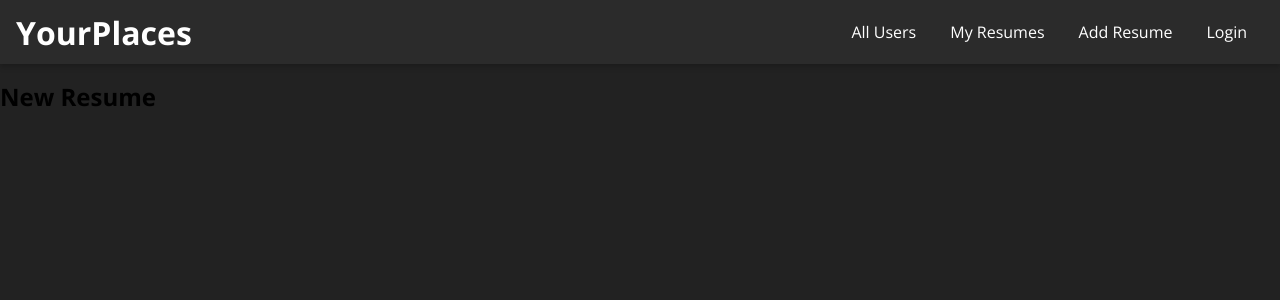
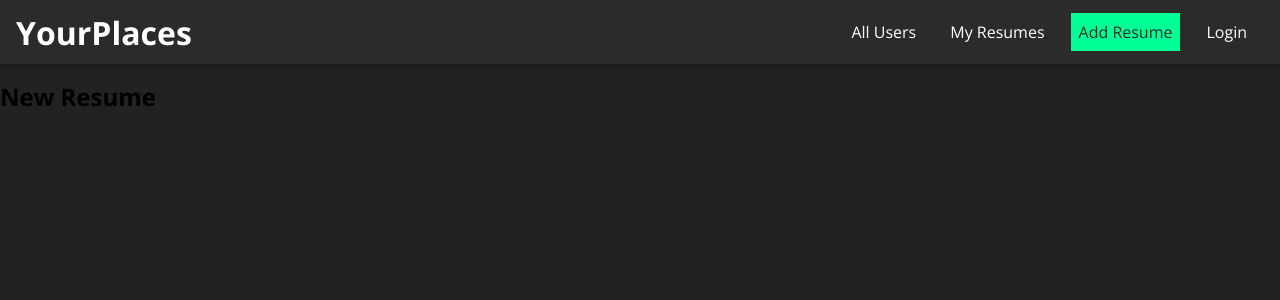
Before and after one commit to vignesh-natarajxn/PiPort, a React (Create React App) app in the folder frontend/: page /resumes/new in a window 1280 px wide. Shown: the top 300 px of the page. Built offline with nearby package versions, Linux system fonts and the light colour scheme.

Commit message:
user link

```diff
--- a/frontend/src/App.js
+++ b/frontend/src/App.js
@@ -7,6 +7,7 @@ import {
 
 import Users from "./user/pages/Users";
 import NewResume from "./resumes/pages/NewResume";
+import UserResumes from './resumes/pages/UserResumes';
 import MainNavigation from "./shared/components/Navigation/MainNavigation";
 
 import "./App.css";
@@ -19,6 +20,9 @@ const App = () => {
         <Switch>
           <Route path="/" exact>
             <Users />
+          </Route>
+          <Route path="/:userId/resumes" exact>
+            <UserResumes />
           </Route>
           <Route path="/resumes/new" exact>
             <NewResume />
--- a/frontend/src/shared/components/Navigation/NavLinks.js
+++ b/frontend/src/shared/components/Navigation/NavLinks.js
@@ -9,10 +9,10 @@ const NavLinks = props => {
       <NavLink to="/" exact>All Users</NavLink>
     </li>
     <li>
-      <NavLink to="/u1/places">My Resumes</NavLink>
+      <NavLink to="/u1/resumes">My Resumes</NavLink>
     </li>
     <li>
-      <NavLink to="/places/new">Add Resume</NavLink>
+      <NavLink to="/resumes/new">Add Resume</NavLink>
     </li>
     <li>
       <NavLink to="/auth">Login</NavLink>
```
